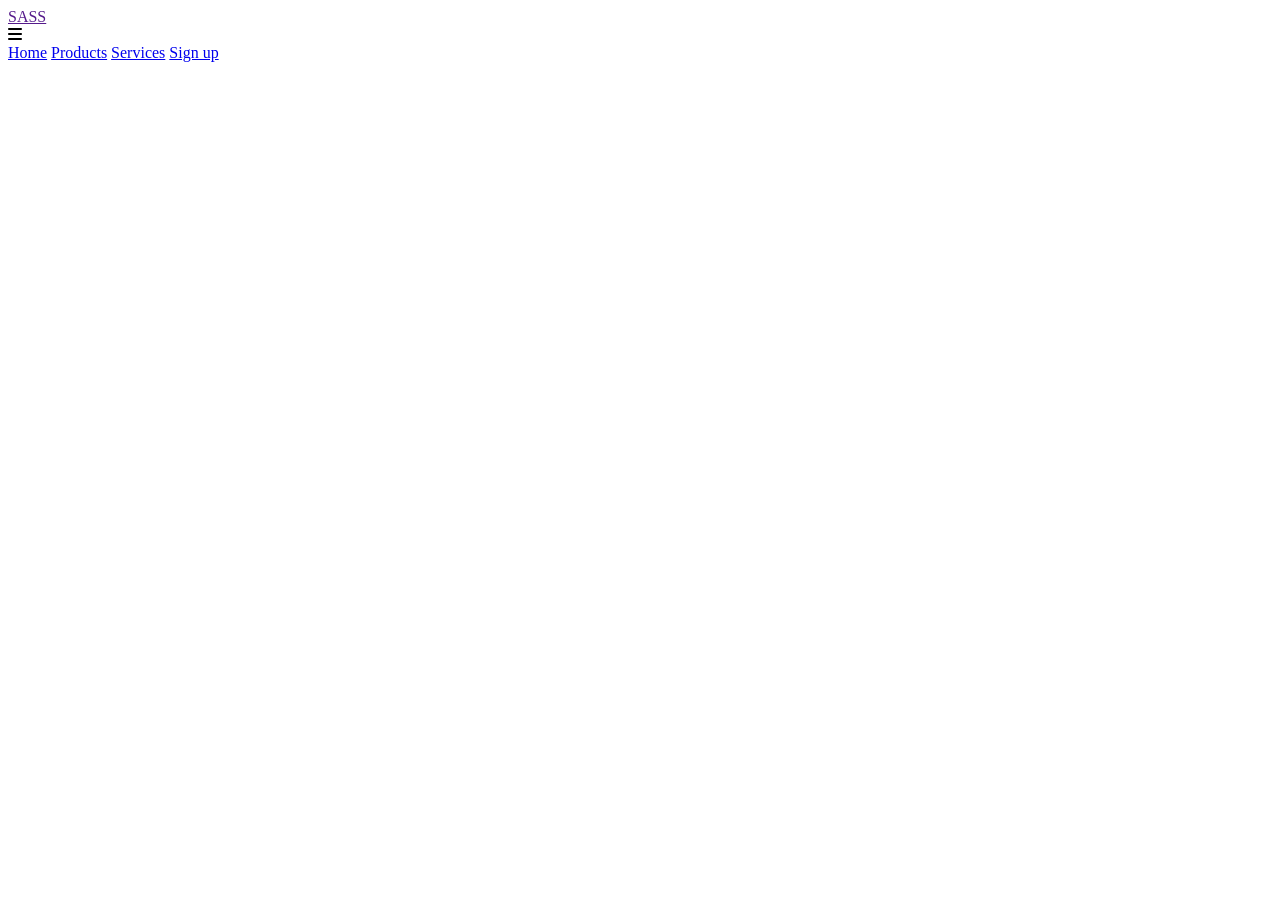
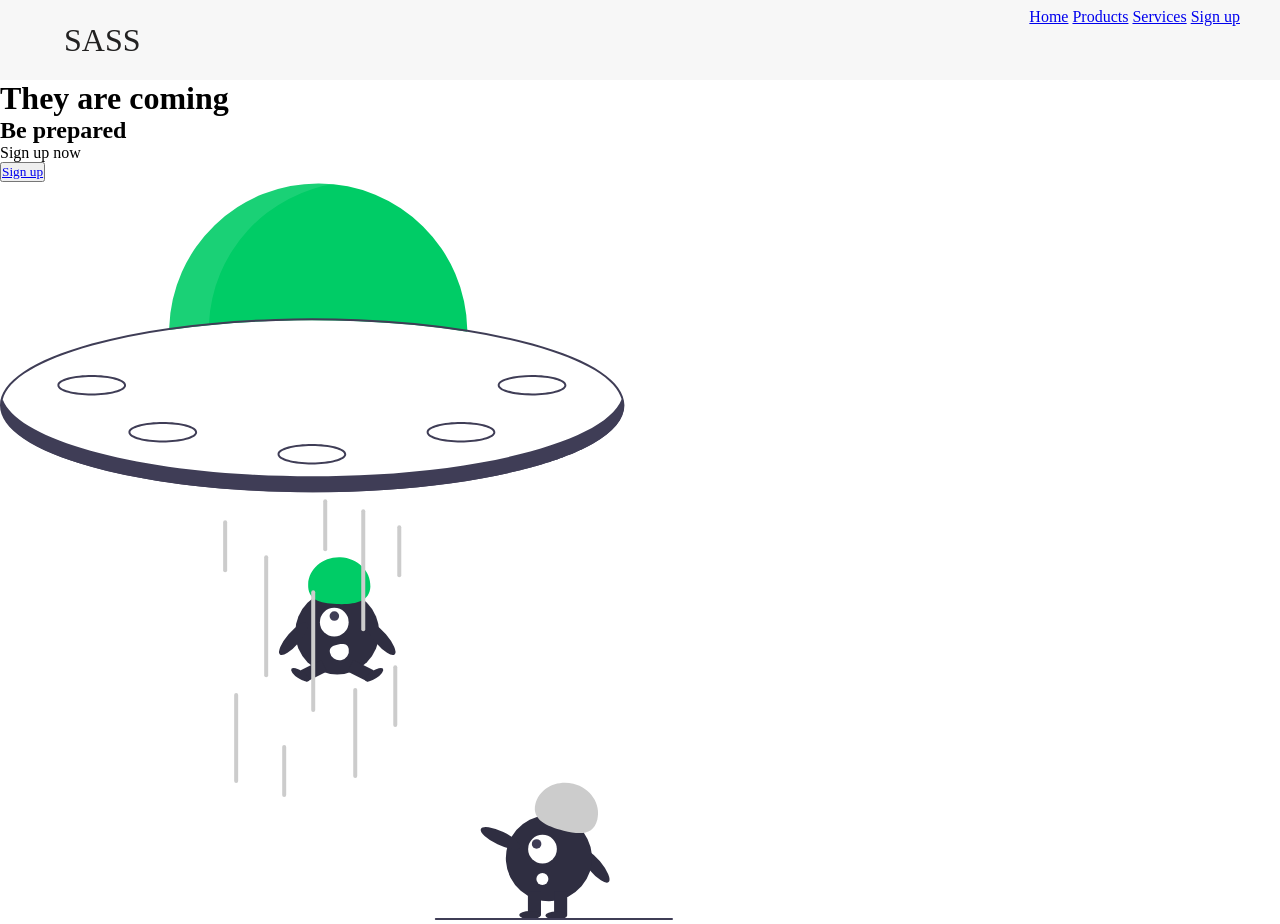
Before and after one commit to BorRotar/Sass-practice, a plain HTML site: page index.html in a window 1280 px wide. Before the commit the page ends 800 px from the top, so only its background shows below. Drawn offline with Linux system fonts and the light colour scheme.

Commit message:
Styled navbar

```diff
--- a/index.html
+++ b/index.html
@@ -1,11 +1,14 @@
 <!DOCTYPE html>
 <html lang="en">
   <head>
-    <meta charset="UTF-8">
-    <meta http-equiv="X-UA-Compatible" content="IE=edge">
-    <meta name="viewport" content="width=device-width, initial-scale=1.0">
-    <script src="https://kit.fontawesome.com/38e8026911.js" crossorigin="anonymous"></script>
-    <link rel="stylesheet" href="./styles/styles.css">
+    <meta charset="UTF-8" />
+    <meta http-equiv="X-UA-Compatible" content="IE=edge" />
+    <meta name="viewport" content="width=device-width, initial-scale=1.0" />
+    <script
+      src="https://kit.fontawesome.com/38e8026911.js"
+      crossorigin="anonymous"
+    ></script>
+    <link rel="stylesheet" href="./styles/styles.css" />
     <title>Document</title>
   </head>
   <body>
@@ -24,6 +27,24 @@
     </nav>
 
     <!-- Hero section -->
-    <!-- 8:00 -->
+    <div class="hero">
+      <div class="hero__container">
+        <div class="hero__container--left">
+          <h1>They are coming</h1>
+          <h2>Be prepared</h2>
+          <p>Sign up now</p>
+          <button class="hero__container--btn">
+            <a href="#">Sign up</a>
+          </button>
+        </div>
+        <div class="hero__container--right">
+          <img
+            src="images/img-2.svg"
+            alt="alien"
+            class="hero__container--img"
+          />
+        </div>
+      </div>
+    </div>
   </body>
 </html>
--- /dev/null
+++ b/styles/_colors.scss
@@ -0,0 +1,5 @@
+$light : #f7f7f7;
+$dark : #222121;
+$lime : #00cc66;
+$orangeRed : #fb4b4e;
+$blue : #2541b2;
--- /dev/null
+++ b/styles/_media-queries.scss
@@ -0,0 +1 @@
+// 18:00
--- /dev/null
+++ b/styles/_navbar.scss
@@ -0,0 +1,29 @@
+@import 'colors';
+
+%align-center {
+    display: flex;
+    align-items: center;
+}
+
+.navbar {
+    background: $light;
+    height: 80px;
+    display: flex;
+    justify-content: space-between;
+    padding: 0.5rem calc((100vw - 1200px) / 2);
+    z-index: 10;
+    position: relative;
+
+    &__logo {
+        color: $dark;
+        cursor: pointer;
+        text-decoration: none;
+        font-size: 2rem;
+        margin-left: 24px;
+        @extend %align-center;
+    }
+
+    &__bars {
+        opacity: 0;
+    }
+}
--- a/styles/styles.scss
+++ b/styles/styles.scss
@@ -1,3 +1,8 @@
-h1 {
-    color: red;
+@import 'navbar';
+
+* {
+    box-sizing: border-box;
+    margin: 0;
+    padding: 0;
+    font-family: 'Kumbh Sans', serif;
 }
```
Also changed, not shown: images/img-2.svg (added), styles/styles.css, 1 other file. Lines whose indentation alone changed are shown as unchanged.
